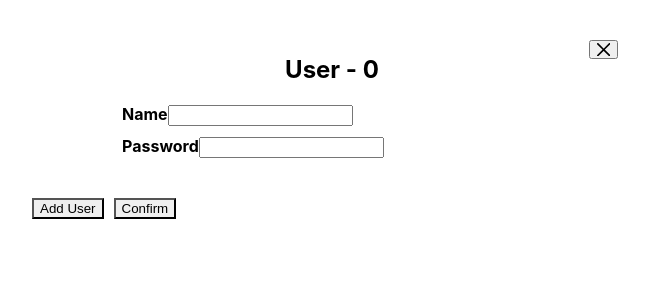
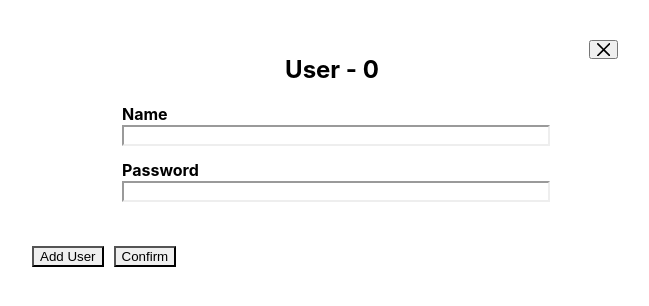
Before and after one commit to zivivle/schoolbell-assignment, a React (Create React App) app in the folder user-form/: page / in a window 1280 px wide. Shown: the top 306 px of the page, without its empty margins (308-957 px from the left). Built offline with nearby package versions, Linux system fonts and the light colour scheme; the HTML template or start-up script is replaced by a standard one.

Commit message:
:apple:design: Validate 메세지 퍼블리싱 추가

```diff
--- a/user-form/src/components/UserEditForm/UserEditForm.styles.ts
+++ b/user-form/src/components/UserEditForm/UserEditForm.styles.ts
@@ -38,12 +38,6 @@ export const CardBodyContainer = styled(CardBody)`
   align-items: start;
 `;
 
-// 아래 삭제
-export const Label = styled.label`
-  font-weight: bold;
-  margin-bottom: 10px;
+export const ValidateInputContainer = styled.form`
+  width: 100%;
 `;
-
-export const CardInput = styled(Input)`
-  margin-bottom: 10px;
-`;
--- a/user-form/src/components/UserEditForm/UserEditForm.tsx
+++ b/user-form/src/components/UserEditForm/UserEditForm.tsx
@@ -22,7 +22,7 @@ export const UserEditForm = ({
         />
       </S.CardHeading>
       <S.CardBodyContainer>
-        <form>
+        <S.ValidateInputContainer>
           <ValidateInput
             label="Name"
             type="text"
@@ -39,7 +39,7 @@ export const UserEditForm = ({
             isNameDuplicate={false}
             fieldValid={userData.passwordValid}
           />
-        </form>
+        </S.ValidateInputContainer>
       </S.CardBodyContainer>
     </S.CardContainer>
   );
--- a/user-form/src/components/ValidateInput/ValidateInput.tsx
+++ b/user-form/src/components/ValidateInput/ValidateInput.tsx
@@ -11,18 +11,26 @@ export const ValidateInput = ({
   isNameDuplicate,
 }: PropsWithChildren<IValidateInput>) => {
   const autoComplete = type === "password" ? "new-password" : "";
+  const isInvalid = (type === "text" && isNameDuplicate) || !fieldValid;
   return (
-    <S.ValidateInputContainer>
+    <div>
       <S.Label>{label}</S.Label>
       <S.CardInput
         type={type}
         name={name}
         onChange={onChange}
         autoComplete={autoComplete}
+        isInvalid={isInvalid}
       />
-      {isNameDuplicate && type === "text" && <div>중복된 이름이 있습니다.</div>}
-      {!fieldValid && type === "text" && <div>3자 이상 입력해주세요.</div>}
-      {!fieldValid && type === "password" && <div>6자 이상 입력해주세요.</div>}
-    </S.ValidateInputContainer>
+      {isNameDuplicate && type === "text" && (
+        <S.ValidationError>중복된 이름이 있습니다.</S.ValidationError>
+      )}
+      {!fieldValid && type === "text" && (
+        <S.ValidationError>3자 이상 입력해주세요.</S.ValidationError>
+      )}
+      {!fieldValid && type === "password" && (
+        <S.ValidationError>6자 이상 입력해주세요.</S.ValidationError>
+      )}
+    </div>
   );
 };
--- a/user-form/src/components/ValidateInput/ValisateInput.styles.ts
+++ b/user-form/src/components/ValidateInput/ValisateInput.styles.ts
@@ -1,9 +1,5 @@
 import { Input } from "@chakra-ui/react";
 import styled from "@emotion/styled";
-
-export const ValidateInputContainer = styled.div`
-  width: 100%;
-`;
 
 export const Label = styled.label`
   font-weight: bold;
@@ -11,5 +7,19 @@ export const Label = styled.label`
 `;
 
 export const CardInput = styled(Input)`
-  margin-bottom: 10px;
+  width: 100%;
+  margin-bottom: ${({ isInvalid }) => (isInvalid ? "0px" : "14px")};
+  border-color: ${({ isInvalid }) => (isInvalid ? "#FF6347" : "initial")};
+  :focus {
+    border-color: ${({ isInvalid }) => (isInvalid ? "#FF6347" : "#6495ED")};
+    box-shadow: 0 0 0 1px
+      ${({ isInvalid }) => (isInvalid ? "#FF6347" : "#6495ED")};
+  }
 `;
+
+export const ValidationError = styled.div`
+  font-size: 12px;
+  font-weight: bold;
+  color: #ff6347;
+  margin: 4px 0px 10px 4px;
+`;
```
